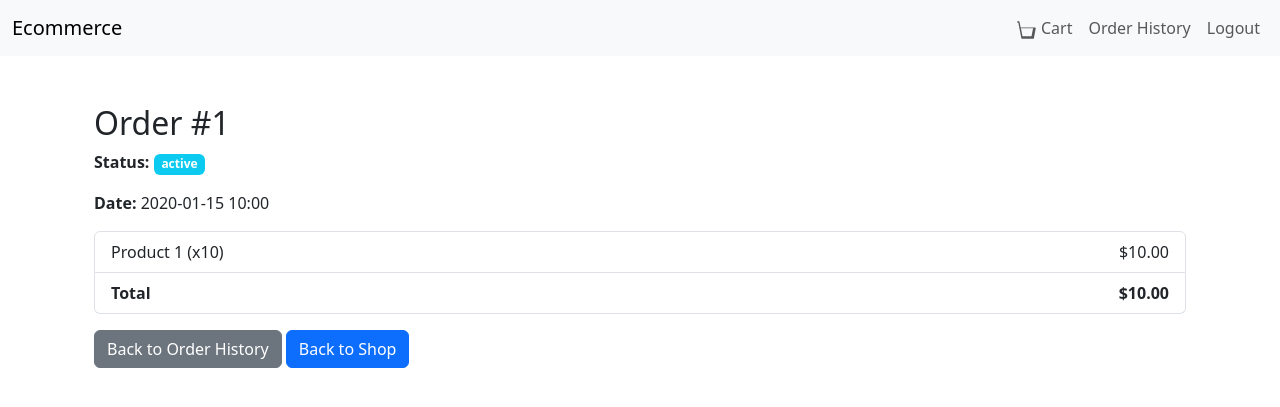
After one commit to StarvingDogs/ecommerce, a Django app: page /orders/1/ in a window 1280 px wide. The commit adds this page. Shown: the top 407 px of the page. Run offline with Django 5.2, Linux system fonts and the light colour scheme; a user stored in the database is signed in; data comes from the database, SQL or seed files in the repository; tables that the repository leaves empty hold one stand-in row (values such as "Sample post").

Commit message:
add order history

```diff
--- a/ecommerce/templates/ecommerce/base.html
+++ b/ecommerce/templates/ecommerce/base.html
@@ -45,6 +45,9 @@
               </a>
             </li>
             <li class="nav-item">
+              <a class="nav-link" href="{% url 'ecommerce:order_history' %}">Order History</a>
+            </li>
+            <li class="nav-item">
               <a class="nav-link" href="{% url 'ecommerce:logout' %}">Logout</a>
             </li>
             {% else %}
--- /dev/null
+++ b/ecommerce/templates/ecommerce/order_detail.html
@@ -0,0 +1,22 @@
+{% extends 'ecommerce/base.html' %}
+{% block content %}
+<div class="container mt-5">
+  <h2>Order #{{ order.id }}</h2>
+  <p><strong>Status:</strong> <span class="badge bg-info">{{ order.status }}</span></p>
+  <p><strong>Date:</strong> {{ order.created_at|date:"Y-m-d H:i" }}</p>
+  <ul class="list-group mb-3">
+    {% for item in order.items.all %}
+      <li class="list-group-item d-flex justify-content-between align-items-center">
+        {{ item.product.name }} (x{{ item.quantity }})
+        <span>${{ item.price|floatformat:2 }}</span>
+      </li>
+    {% endfor %}
+    <li class="list-group-item d-flex justify-content-between align-items-center">
+      <strong>Total</strong>
+      <strong>${{ order.total|floatformat:2 }}</strong>
+    </li>
+  </ul>
+  <a href="{% url 'ecommerce:order_history' %}" class="btn btn-secondary">Back to Order History</a>
+  <a href="{% url 'ecommerce:index' %}" class="btn btn-primary">Back to Shop</a>
+</div>
+{% endblock %}
--- a/ecommerce/urls.py
+++ b/ecommerce/urls.py
@@ -15,4 +15,6 @@ urlpatterns = [
     path('cart/remove/<int:item_id>/', views.remove_cart_item, name='remove_cart_item'),
     path('create-checkout-session/', views.create_checkout_session, name='create_checkout_session'),
     path('success/', views.payment_success, name='payment_success'),
+    path('orders/', views.order_history, name='order_history'),
+    path('orders/<int:order_id>/', views.order_detail, name='order_detail'),
 ]
--- a/ecommerce/views.py
+++ b/ecommerce/views.py
@@ -1,6 +1,7 @@
 from django import forms
 import os
 import stripe
+from django.contrib.auth.decorators import login_required
 from django.views.decorators.http import require_POST
 from django.contrib.auth import logout as auth_logout
 from django.shortcuts import render, redirect, get_object_or_404
@@ -238,3 +239,18 @@ def payment_success(request):
 def payment_cancel(request):
     messages.info(request, 'You have cancelled the payment.')
     return redirect('ecommerce:view_cart')
+
+# Order detail view
+@login_required
+def order_detail(request, order_id):
+    customer = Customer.objects.get(user=request.user)
+    order = get_object_or_404(customer.order_set, id=order_id)
+    return render(request, 'ecommerce/order_detail.html', {'order': order})
+# Order history view
+
+
+@login_required
+def order_history(request):
+    customer = Customer.objects.get(user=request.user)
+    orders = customer.order_set.order_by('-created_at').prefetch_related('items__product')
+    return render(request, 'ecommerce/order_history.html', {'orders': orders})
```
Also changed, not shown: ecommerce/templates/ecommerce/order_history.html (added, +20 -0 lines).
